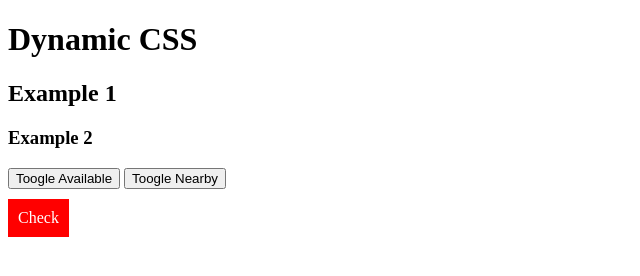
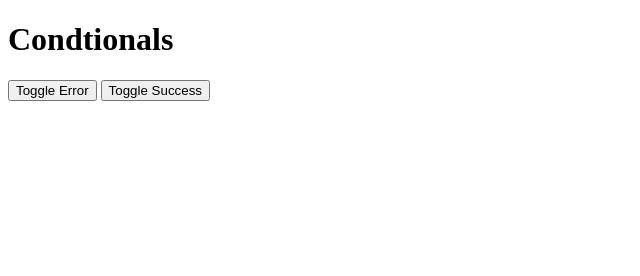
Before and after one commit to Alexsth/vue, a plain HTML site: page index.html in a window 1280 px wide. Shown: the whole page, without its empty margins (0-640 px from the left). Drawn offline with nearby package versions, Linux system fonts and the light colour scheme.

Commit message:
Conditional complete

```diff
--- a/app.js
+++ b/app.js
@@ -1,18 +1,13 @@
 new Vue({
     el: '#vue-app',
     data: {
-       available: false,
-       nearby:false
+        error:false,
+        success:false
     },
     methods: {
 
     },
     computed: {
-        compClasses: function(){
-            return{
-                available:this.available,
-                nearby:this.nearby
-            }
-        }
+
     }
 });
--- a/index.html
+++ b/index.html
@@ -9,17 +9,13 @@
   </head>
   <body>
       <div id="vue-app">
-        <h1>Dynamic CSS</h1>
-        <h2>Example 1</h2>
-        <!-- <div v-on:click="available=!available" v-bind:class="{avaiable:available}">
-            <span>Alex</span>
-        </div> -->
-        <h3>Example 2</h3>
-        <button v-on:click="available=!available">Toogle Available</button>
-        <button v-on:click="nearby=!nearby">Toogle Nearby</button>
-        <div v-bind:class="compClasses">
-            <span>Check</span>
-        </div>
+        <h1>Condtionals</h1>
+        <button v-on:click="error=!error">Toggle Error</button>
+        <button v-on:click="success=!success">Toggle Success</button>
+        <!-- <p v-if="error">There is an error</p>
+        <p v-else-if="success">Successful</p> -->
+        <p v-show="error">There is an error</p>
+        <p v-show="success">Successful</p>
       </div>
   <script src="app.js"></script>
   </body>
```
